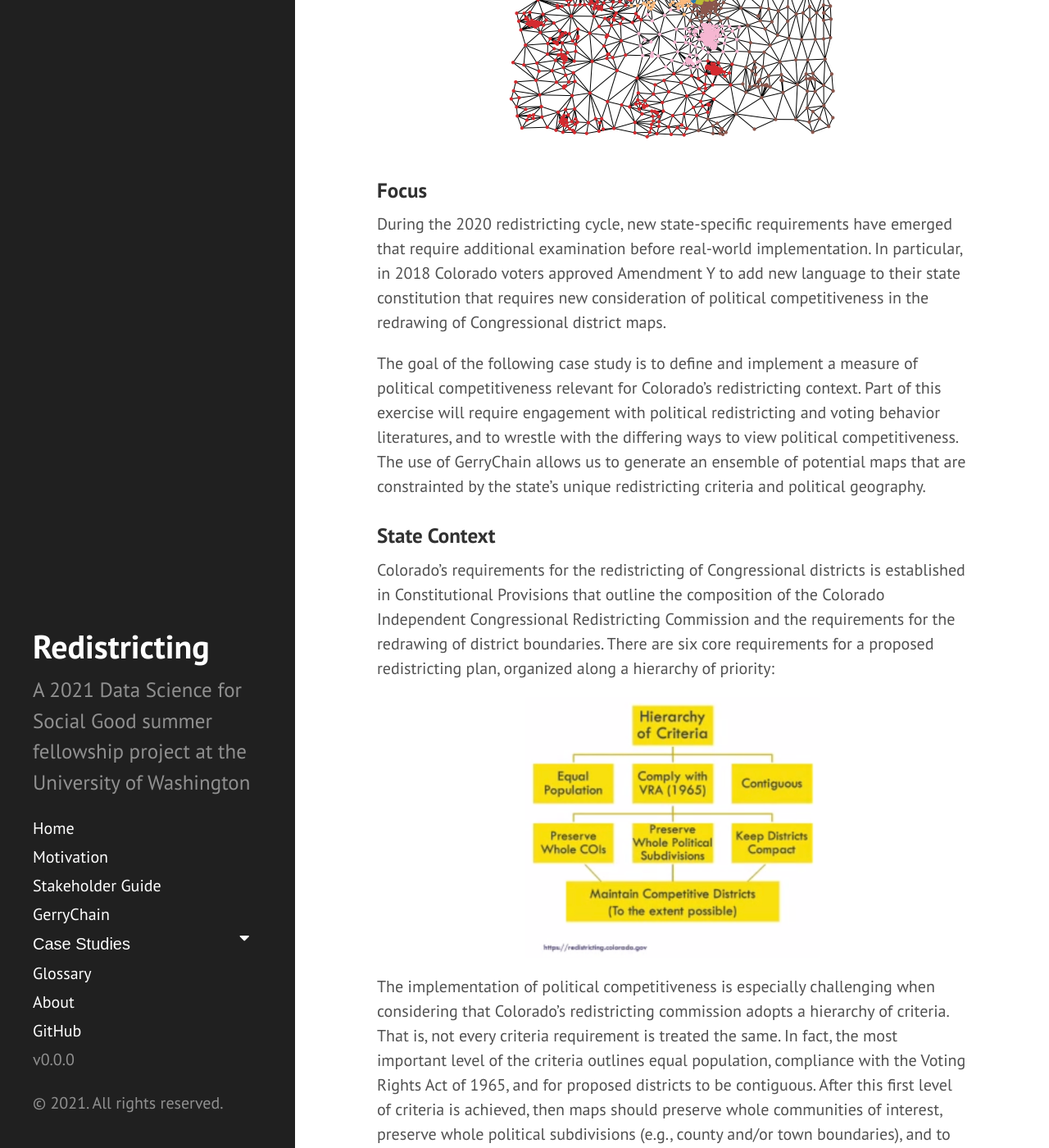
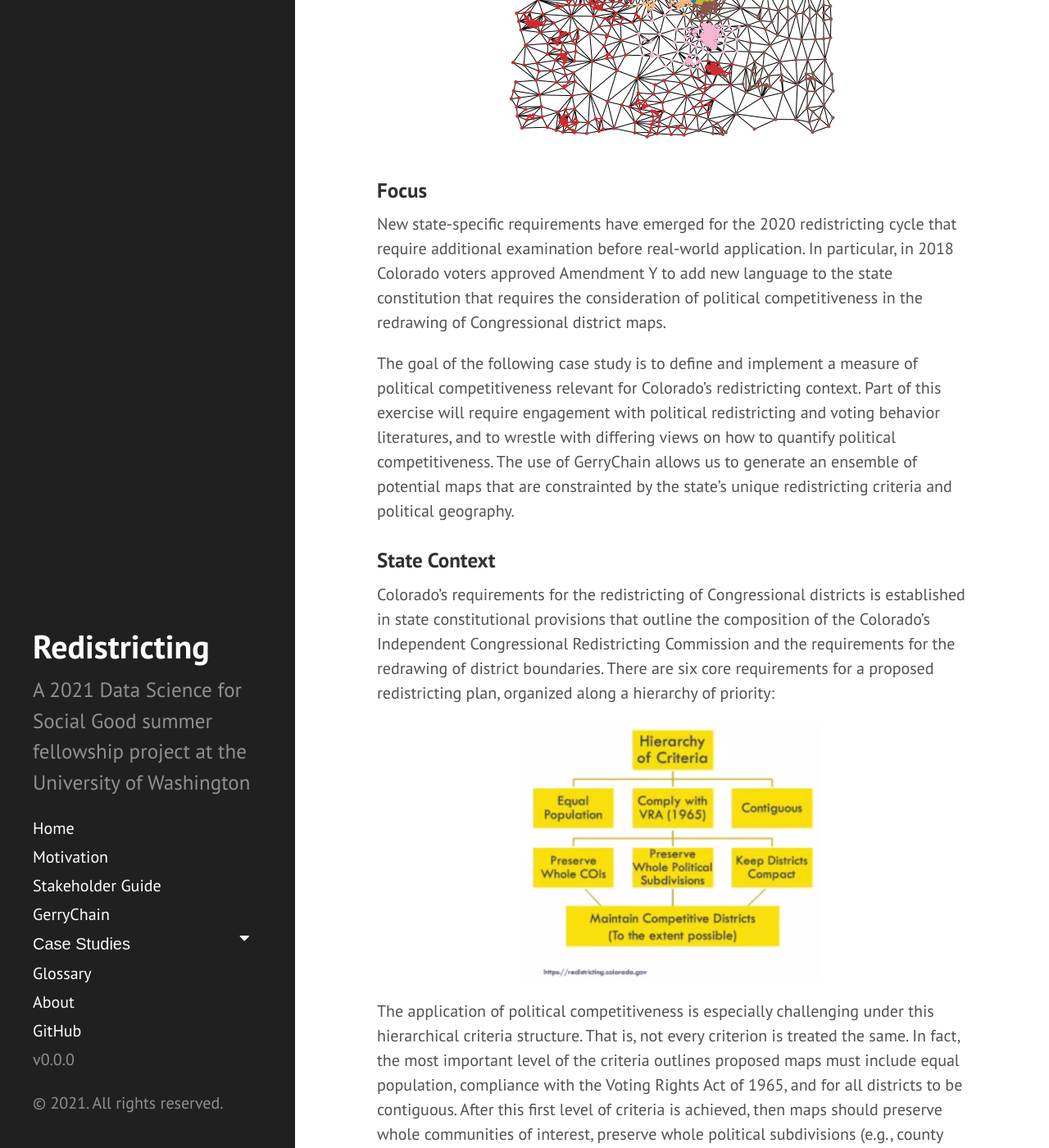
Before and after one commit to uwescience/DSSG2021-redistricting-website, a Jekyll site: the page built from colorado.md, in a window 1280 px wide and 1400 px high, scrolled down 255 px. Shown: the whole window at 82% size. Built offline with Jekyll 4.4.1, drawn with Linux system fonts in a browser that asks for light colours; some of the changed text lies outside the part shown.

Commit message:
Update colorado.md

```diff
--- a/colorado.md
+++ b/colorado.md
@@ -7,17 +7,17 @@ title: Colorado
 
 ### Focus
 
-During the 2020 redistricting cycle, new state-specific requirements have emerged that require additional examination before real-world implementation. In particular, in 2018 Colorado voters approved Amendment Y to add new language to their state constitution that requires new consideration of political competitiveness in the redrawing of Congressional district maps.
+New state-specific requirements have emerged for the 2020 redistricting cycle that require additional examination before real-world application. In particular, in 2018 Colorado voters approved Amendment Y to add new language to the state constitution that requires the consideration of political competitiveness in the redrawing of Congressional district maps.
 
-The goal of the following case study is to define and implement a measure of political competitiveness relevant for Colorado’s redistricting context. Part of this exercise will require  engagement with political redistricting and voting behavior literatures, and to wrestle with the differing ways to view political competitiveness. The use of GerryChain allows us to generate an ensemble of potential maps that are constrainted by the state's unique redistricting criteria and political geography.
+The goal of the following case study is to define and implement a measure of political competitiveness relevant for Colorado’s redistricting context. Part of this exercise will require  engagement with political redistricting and voting behavior literatures, and to wrestle with differing views on how to quantify political competitiveness. The use of GerryChain allows us to generate an ensemble of potential maps that are constrainted by the state's unique redistricting criteria and political geography.
 
 ### State Context
 
-Colorado’s requirements for the redistricting of Congressional districts is established in Constitutional Provisions that outline the composition of the Colorado Independent Congressional Redistricting Commission and the requirements for the redrawing of district boundaries. There are six core requirements for a proposed redistricting plan, organized along a hierarchy of priority:
+Colorado’s requirements for the redistricting of Congressional districts is established in state constitutional provisions that outline the composition of the Colorado's Independent Congressional Redistricting Commission and the requirements for the redrawing of district boundaries. There are six core requirements for a proposed redistricting plan, organized along a hierarchy of priority:
 
 <center><img src="{{ site.url }}{{ site.baseurl }}/assets/img/co_criteria.png" width="50%" height="50%"></center>
 
-The implementation of political competitiveness is especially challenging when considering that Colorado’s redistricting commission adopts a hierarchy of criteria. That is, not every criteria requirement is treated the same. In fact, the most important level of the criteria outlines equal population, compliance with the Voting Rights Act of 1965, and for proposed districts to be contiguous. After this first level of criteria is achieved, then maps should preserve whole communities of interest, preserve whole political subdivisions (e.g., county and/or town boundaries), and to keep districts compact. Only after these previous six requirements are satisfied does the redistricting commission consider political competitiveness.
+The application of political competitiveness is especially challenging under this hierarchical criteria structure. That is, not every criterion is treated the same. In fact, the most important level of the criteria outlines proposed maps must include equal population, compliance with the Voting Rights Act of 1965, and for all districts to be contiguous. After this first level of criteria is achieved, then maps should preserve whole communities of interest, preserve whole political subdivisions (e.g., county and/or town boundaries), and to keep districts compact. Only after these previous six requirements are satisfied does the redistricting commission consider political competitiveness.
 
 ### Stage 1. Data Wrangling
 
```
